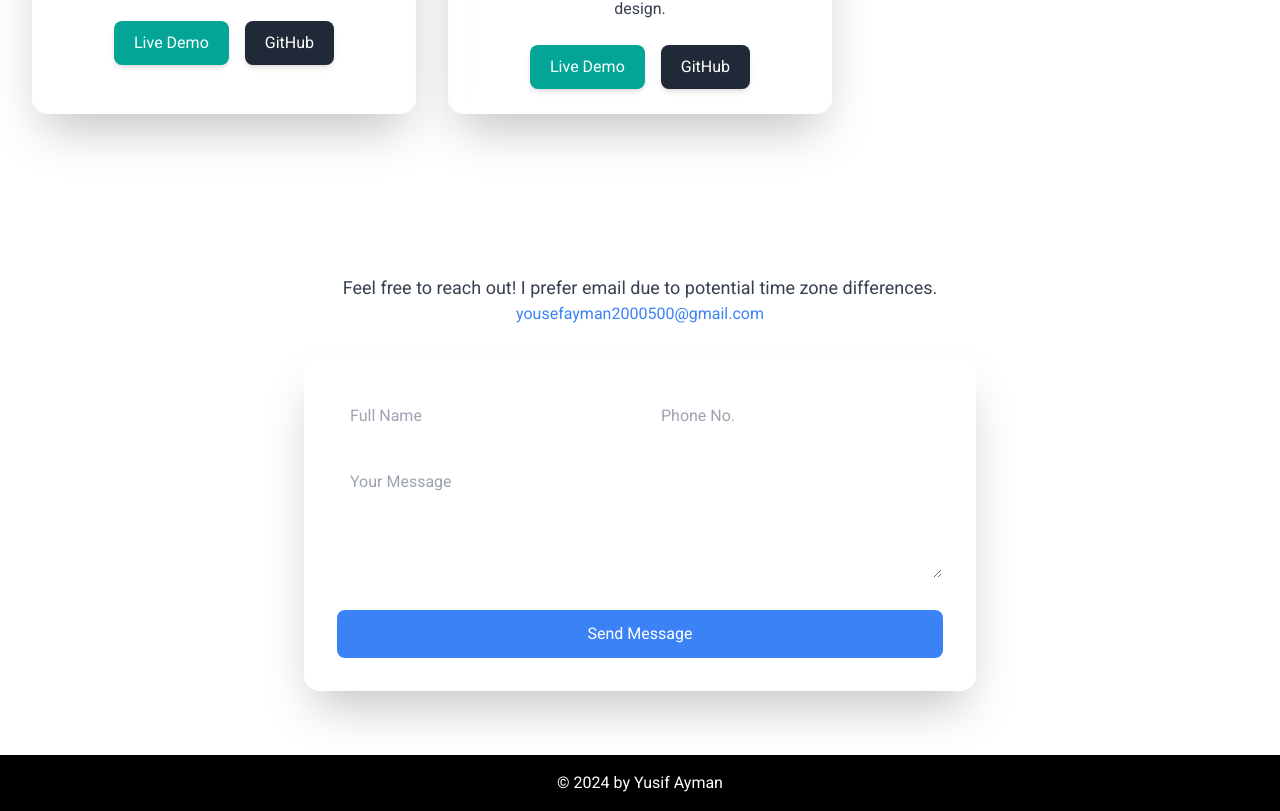
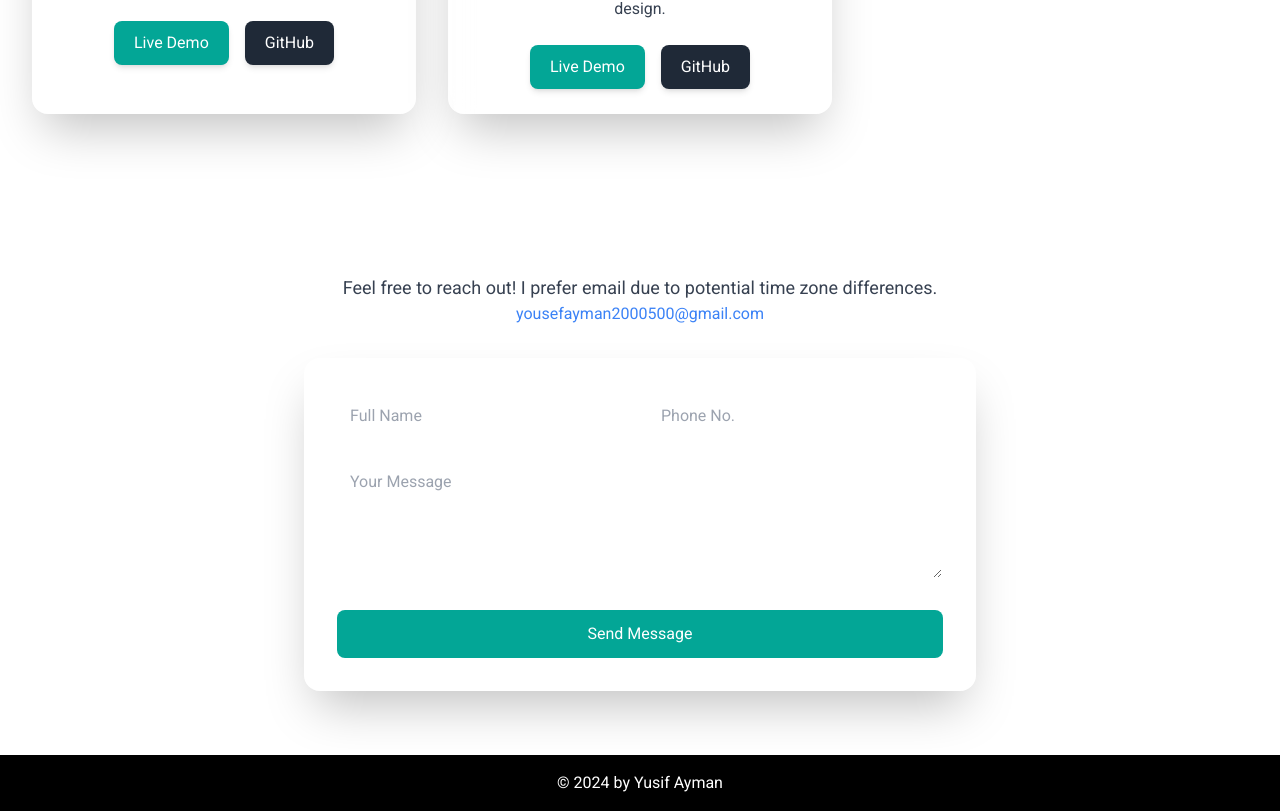
Before and after one commit to Yussif20/portfolio-react, a React (Vite) app: page / in a window 1280 px wide. Shown: the part 2249-3060 px from the top of the page. Built offline with nearby package versions, Linux system fonts and the light colour scheme.

Commit message:
change the contact section styles

```diff
--- a/src/components/Contact.tsx
+++ b/src/components/Contact.tsx
@@ -93,7 +93,7 @@ const Contact: React.FC = () => {
         ></textarea>
         <button
           type="submit"
-          className="mt-6 w-full bg-blue-500 text-white py-3 rounded-lg hover:bg-blue-600 transition-colors duration-300"
+          className="mt-6 w-full bg-greenColor text-white py-3 rounded-lg hover:bg-[#33b8a5]  transition-colors duration-300"
         >
           Send Message
         </button>
```
